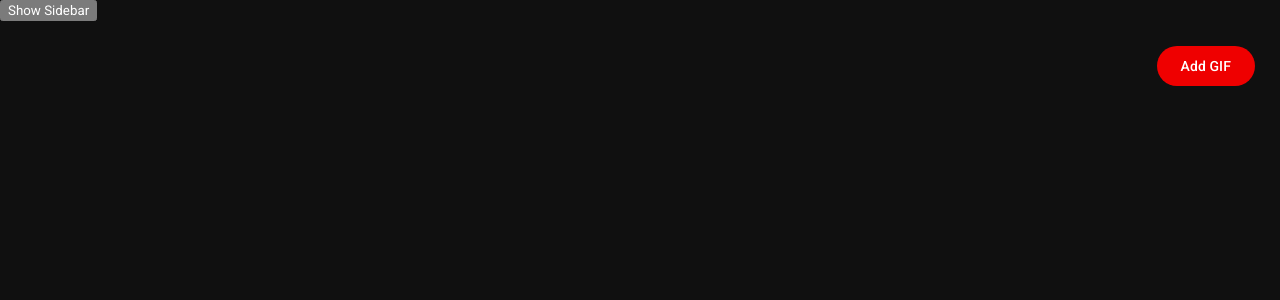
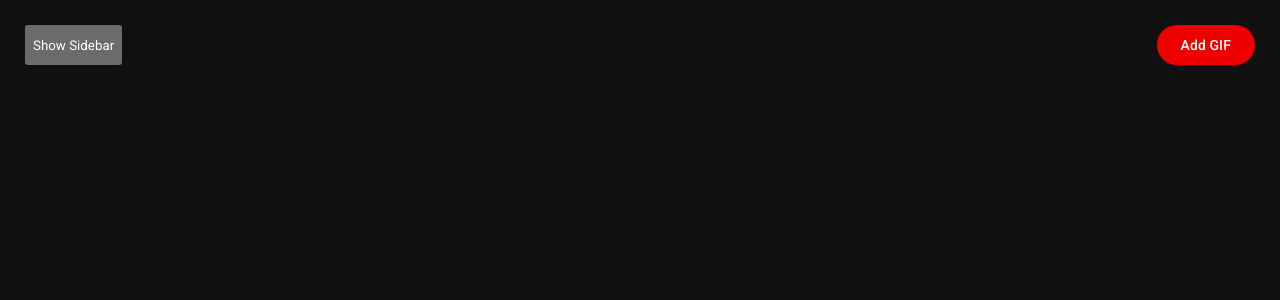
Before and after one commit to jrisner649/gif-project, an Angular app: page / in a window 1280 px wide. Shown: the top 300 px of the page. Built offline with nearby package versions, Linux system fonts and the light colour scheme.

Commit message:
move show sidebar button to top bar component

```diff
--- a/src/app/app.html
+++ b/src/app/app.html
@@ -3,8 +3,7 @@
     <app-sidebar></app-sidebar>
   </mat-sidenav>
   <mat-sidenav-content>
-    <button (click)="sidenav.toggle()">Show Sidebar</button>
-    <app-top-bar></app-top-bar>
+    <app-top-bar (showSidebar)="sidenav.toggle()"></app-top-bar>
     <app-dashboard></app-dashboard>
   </mat-sidenav-content>
 </mat-sidenav-container>
--- a/src/app/top-bar/top-bar.component.html
+++ b/src/app/top-bar/top-bar.component.html
@@ -1 +1,2 @@
+<button (click)="onShowSidebar()">Show Sidebar</button>
 <button matButton="filled" (click)="onAddGIF()">Add GIF</button>
--- a/src/app/top-bar/top-bar.component.scss
+++ b/src/app/top-bar/top-bar.component.scss
@@ -2,6 +2,6 @@
 
 :host {
     display: flex;
-    flex-direction: row-reverse;
+    justify-content: space-between;
     padding: 25px;
 }
--- a/src/app/top-bar/top-bar.component.ts
+++ b/src/app/top-bar/top-bar.component.ts
@@ -1,4 +1,4 @@
-import { Component, inject } from '@angular/core';
+import { Component, inject, output } from '@angular/core';
 import { AddGifModalComponent } from '../add-gif-modal/add-gif-modal.component';
 import { MatDialog } from '@angular/material/dialog';
 import {MatButtonModule} from '@angular/material/button';
@@ -11,8 +11,13 @@ import {MatButtonModule} from '@angular/material/button';
 })
 export class TopBarComponent {
   dialog = inject(MatDialog);
+  showSidebar = output<void>();
 
   onAddGIF() {
     this.dialog.open(AddGifModalComponent);
   }
+
+  onShowSidebar() {
+    this.showSidebar.emit()
+  }
 }
```
